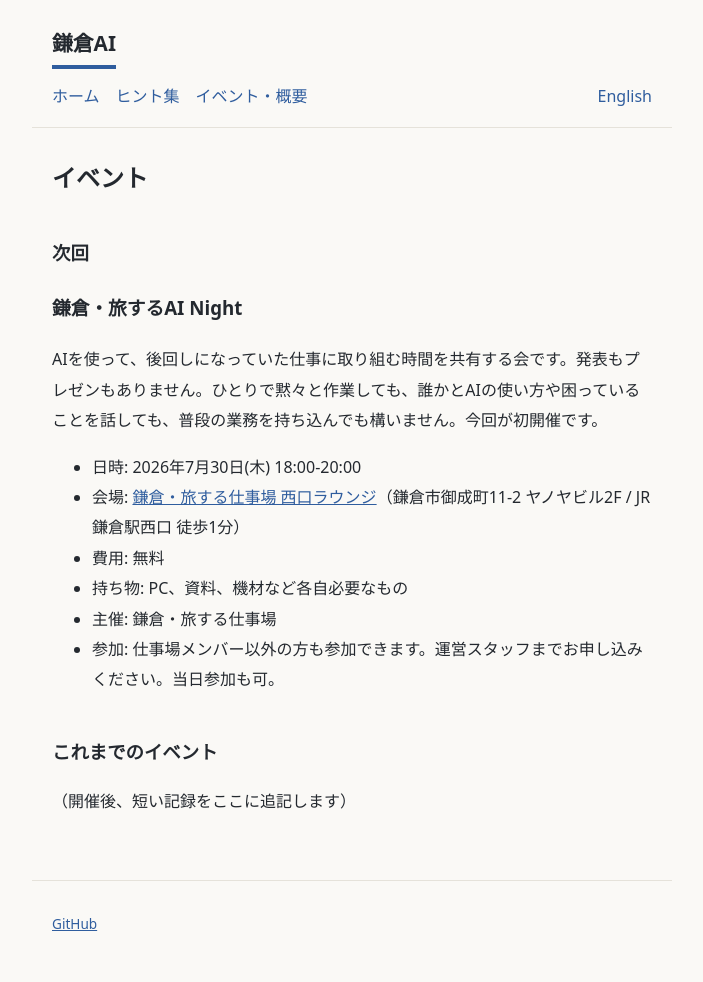
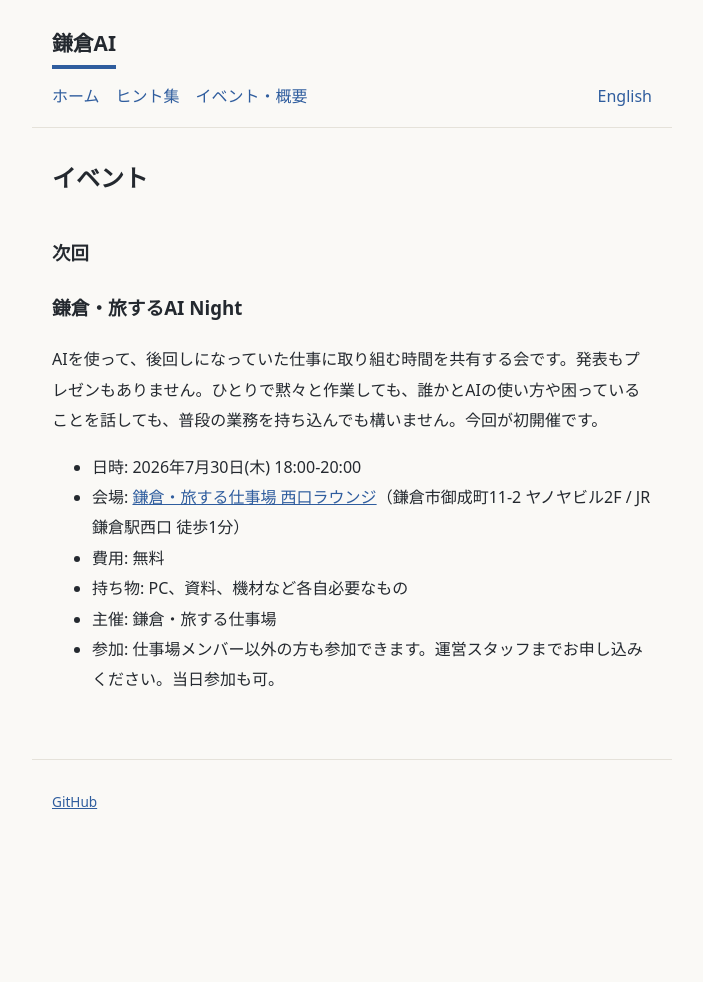
Before and after one commit to tagawa/kamakura-ai, a Jekyll site: the page built from ja/events.md, in a window 1280 px wide. Shown: the whole page, without its empty margins (288-991 px from the left). Built offline with Jekyll 4.4.1, drawn with Linux system fonts in a browser that asks for light colours; after the commit the page ends 900 px from its top, so only the background shows below that.

Commit message:
Delete past events section from events.md
Removed the section for past events and its placeholder.

```diff
--- a/ja/events.md
+++ b/ja/events.md
@@ -58,7 +58,3 @@
   }
 }
 </script>
-
-## これまでのイベント
-
-（開催後、短い記録をここに追記します）
```
